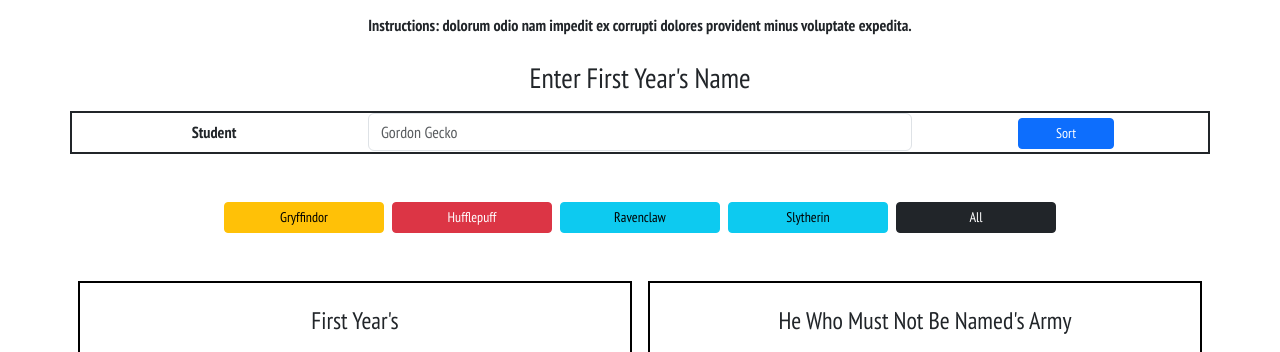
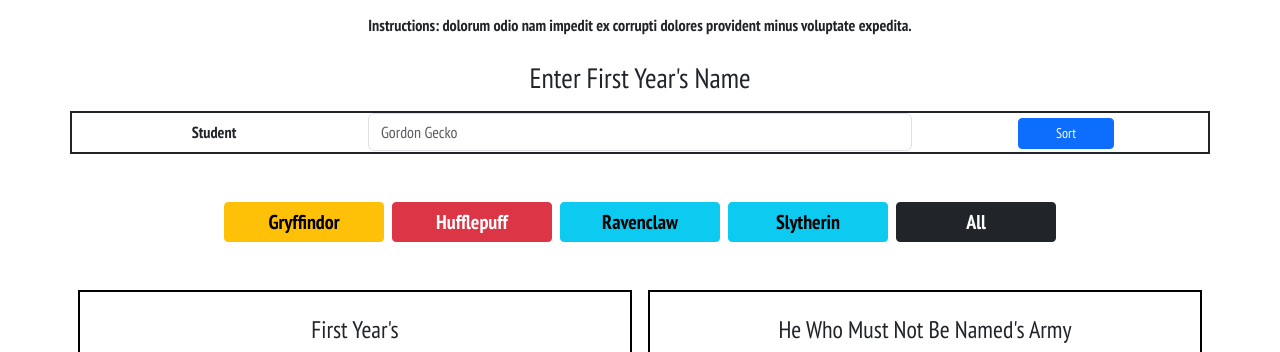
Before and after one commit to Gnashed/INDIVIDUAL-PROJECT-sorting-hat-v2, a website with bundled scripts: page index.html in a window 1280 px wide. Shown: the part 139-491 px from the top of the page. Built offline with nearby package versions, Linux system fonts and the light colour scheme.

Commit message:
Added more styles to the filter buttons.

```diff
--- a/main.css
+++ b/main.css
@@ -13,6 +13,8 @@
 } */
 
 .filter-buttons button {
+  font-weight: bold;
+  font-size: 1.25rem;
   width: 10rem;
 }
 .filter-buttons {
```
